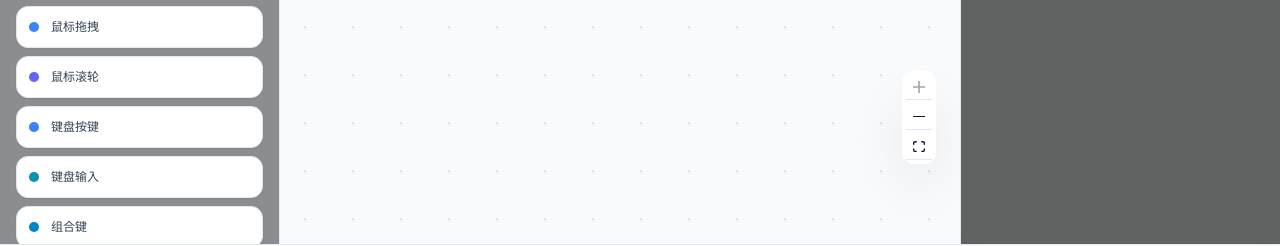
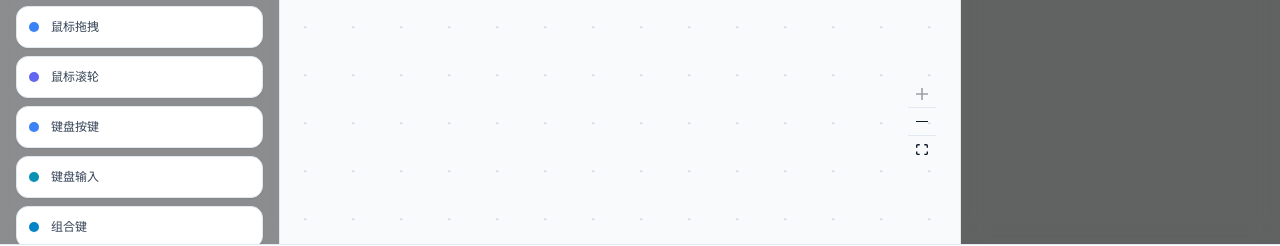
Before and after one commit to caojiachen1/CommandFlow-rs, a React (Vite) app: page / in a window 1280 px wide. Shown: the part 516-762 px from the top of the page. Built offline with nearby package versions, Linux system fonts and the light colour scheme.

Commit message:
Enhance styling and layout for dark mode support

```diff
--- a/index.html
+++ b/index.html
@@ -4,7 +4,18 @@
     <meta charset="UTF-8" />
     <link rel="icon" type="image/svg+xml" href="/commandflow-icon.svg" />
     <meta name="viewport" content="width=device-width, initial-scale=1.0" />
+    <meta name="color-scheme" content="dark" />
     <title>CommandFlow-rs</title>
+    <style>
+      html,
+      body,
+      #root {
+        width: 100%;
+        height: 100%;
+        margin: 0;
+        background: #202020;
+      }
+    </style>
   </head>
   <body>
     <div id="root"></div>
--- a/src/components/FlowEditor/index.tsx
+++ b/src/components/FlowEditor/index.tsx
@@ -4,6 +4,7 @@ import {
   Controls,
   ReactFlow,
   ReactFlowProvider,
+  SelectionMode,
   type Connection,
   type Edge,
   type NodeMouseHandler,
@@ -229,6 +230,7 @@ function InnerFlowEditor({ onPaneClick }: { onPaneClick?: () => void }) {
         reconnectRadius={28}
         connectionRadius={24}
         fitView
+        selectionMode={SelectionMode.Partial}
         selectionKeyCode="Control"
         multiSelectionKeyCode="Control"
         panOnDrag={[0, 1, 2]}
@@ -247,7 +249,7 @@ function InnerFlowEditor({ onPaneClick }: { onPaneClick?: () => void }) {
           className="dark:opacity-[0.6] opacity-[0.3]"
         />
         <Controls
-          className="!flex !flex-col !gap-1 !p-1 !mb-20 !mr-6 !bg-white/90 !shadow-2xl backdrop-blur-md dark:!bg-slate-900/90 dark:border dark:border-neutral-800 rounded-xl overflow-hidden"
+          className="!flex !flex-col !mb-20 !mr-6 !bg-white/80 dark:!bg-neutral-900/80 !border !border-slate-200 dark:!border-neutral-800 !shadow-2xl !rounded-lg overflow-hidden !p-0"
           showInteractive={false}
           position="bottom-right"
         />
--- a/src/index.css
+++ b/src/index.css
@@ -22,6 +22,10 @@ body,
   height: 100%;
   margin: 0;
   overflow: hidden;
+}
+
+body {
+  background: #202020;
 }
 
 /* Custom Scrollbar */
@@ -59,29 +63,45 @@ body,
 }
 
 /* React Flow Controls Style Adjustments */
+.react-flow__controls {
+  background: transparent !important;
+  border: none !important;
+  box-shadow: none !important;
+  padding: 0 !important;
+}
+
 .react-flow__controls-button {
-  background: white !important;
+  background: transparent !important;
   fill: #475569 !important;
+  border: none !important;
   border-bottom: 1px solid #e2e8f0 !important;
-  width: 26px !important;
-  height: 26px !important;
-  transition: all 0.2s ease !important;
+  width: 28px !important;
+  height: 28px !important;
+  transition: all 0.1s ease !important;
+}
+
+.react-flow__controls-button:last-child {
+  border-bottom: none !important;
 }
 
 .react-flow__controls-button:hover {
-  background: #f1f5f9 !important;
+  background: #f8fafc !important;
   fill: #0891b2 !important;
 }
 
 .dark .react-flow__controls-button {
-  background: #171717 !important; /* neutral-900 */
-  fill: #f8fafc !important;      /* White/slate-50 icon */
-  border-bottom: 1px solid #262626 !important; /* neutral-800 */
+  background: transparent !important;
+  fill: #f8fafc !important;
+  border-bottom: 1px solid #262626 !important;
+}
+
+.dark .react-flow__controls-button:last-child {
+  border-bottom: none !important;
 }
 
 .dark .react-flow__controls-button:hover {
-  background: #262626 !important; /* neutral-800 */
-  fill: #22d3ee !important;      /* Cyan-400 on hover */
+  background: #262626 !important;
+  fill: #22d3ee !important;
 }
 
 .dark .react-flow__controls-button svg {
--- a/src/main.tsx
+++ b/src/main.tsx
@@ -1,11 +1,6 @@
-import { StrictMode } from 'react'
 import { createRoot } from 'react-dom/client'
 import './index.css'
 import '@xyflow/react/dist/style.css'
 import App from './App.tsx'
 
-createRoot(document.getElementById('root')!).render(
-  <StrictMode>
-    <App />
-  </StrictMode>,
-)
+createRoot(document.getElementById('root')!).render(<App />)
```
